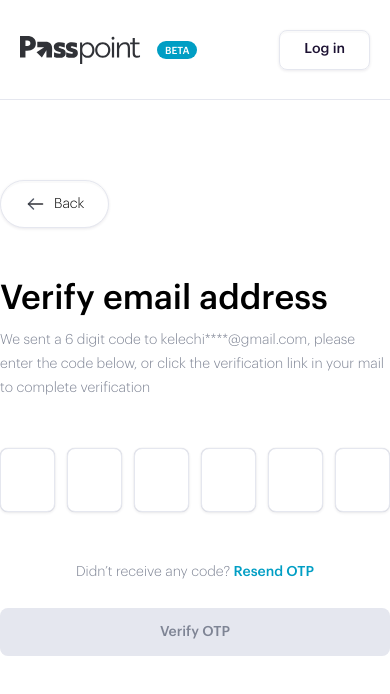
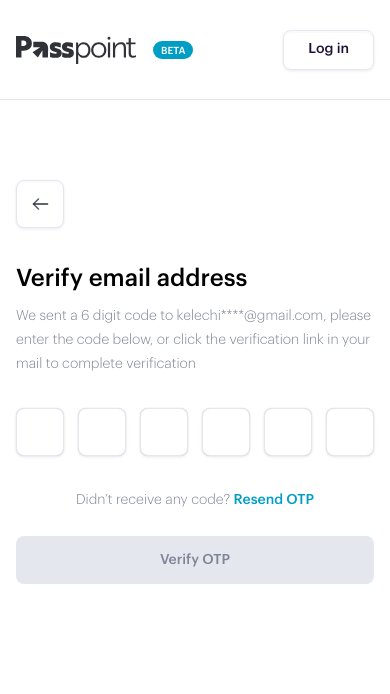
Before and after one commit to passpoint-web/passpoint-go-webapp, a Next.js app: page /auth/verify-email in a window 390 px wide. Shown: the top 694 px of the page. Built offline with nearby package versions, Linux system fonts and the light colour scheme.

Commit message:
added mobile screens for auth screens

```diff
--- a/app/globals.css
+++ b/app/globals.css
@@ -80,18 +80,6 @@
   --btn-disabled: var(--grey-5);
   --btn-secondary-height: 40px;
   --btn-secondary-shadow: 0px 1px 3px 0px rgba(47, 43, 67, 0.10), 0px 2px 0px 0px rgba(234, 234, 234, 0.25) inset;
-}
-
-@media screen and (max-width: 700px) {
-  :root {
-    --header-padding: 40px;
-  }
-}
-
-@media screen and (max-width: 500px) {
-  :root {
-    --header-padding: 20px;
-  }
 }
 
 /* @media (prefers-color-scheme: dark) {} */
@@ -234,15 +222,16 @@
 }
 
 .back_btn {
-  margin: 0 0 48px;
+  margin: 0 0 var(--outer-component-mg);
   width: fit-content;
   height: var(--input-height);
   padding: 0 var(--btn-padding);
-  border-radius: var(--btn-secondary-height);
+  border-radius: var(--input-br);
   border: 1px solid var(--grey-5);
   background-color: #fff;
   display: flex;
   align-items: center;
+  justify-content: center;
   gap: 8px;
   box-shadow: var(--btn-secondary-shadow);
 }
@@ -274,6 +263,37 @@
   /* background: rgb(112, 112, 112); */
   z-index: 50;
   cursor: default;
+}
+
+/* SCREEN RESOLUTIONS */
+@media screen and (max-width: 700px) {
+  :root {
+    --header-padding: 40px;
+    --outer-component-mg: 32px;
+  }
+
+  h1 {
+    font-size: 24px;
+    line-height: 36px;
+  }
+
+  h1 br {
+    display: none;
+  }
+  .back_btn {
+    width: var(--input-height);
+    padding: 0;
+  }
+
+  .back_btn span:last-child {
+    display: none;
+  }
+}
+
+@media screen and (max-width: 500px) {
+  :root {
+    --header-padding: 16px;
+  }
 }
 
 /* ANIMS */
--- a/assets/styles/auth-screens.module.css
+++ b/assets/styles/auth-screens.module.css
@@ -30,9 +30,8 @@
 }
 
 .form {
-  padding-top: 48px;
+  padding-top: var(--outer-component-mg);
   max-width: 600px;
-
 }
 
 .auth > .inner.business_type .form {
@@ -96,6 +95,7 @@
   border-color: var(--sky-blue);
 }
 
+.form_group .custom_country_select button.active,
 .form_group .custom_country_select button:focus {
   border: 1px solid var(--sky-blue);
   outline: transparent;
@@ -105,7 +105,6 @@
 
 .form_group .custom_country_select .content {
   width: 100%;
-  /* border: 1px solid red; */
   display: flex;
   justify-content: flex-start;
   gap: 10px;
@@ -115,7 +114,6 @@
   height: 100%;
   display: grid;
   place-items: center;
-
 }
 
 .form_group .custom_country_select button .content p,
@@ -136,6 +134,23 @@
   width: 100%;
   z-index: 10;
   background-color: #fff;
+}
+
+.form_group .custom_country_select .countries .input_wrapper {
+  position: sticky;
+  position: -webkit-sticky;
+  top: 0;
+}
+
+
+.form_group .custom_country_select .countries input[type=search] {
+  height: 40px;
+  margin: 0 var(--sm-inner-component-mg);
+  width: calc(100% - var(--sm-inner-component-mg)*2);
+}
+
+.form_group .custom_country_select .countries input[type=search]:focus {
+  box-shadow: none;
 }
 
 .form_group .custom_country_select .countries .content {
@@ -178,10 +193,10 @@
 }
 
 .form .action_ctn {
-  margin: 48px 0 24px;
+  margin: var(--outer-component-mg) 0 var(--inner-component-mg);
   display: flex;
   flex-direction: column;
-  gap: 24px;
+  gap: var(--inner-component-mg);
 }
 
 .form .action_ctn.end {
@@ -274,8 +289,9 @@
   stroke: var(--input-border);
 }
 
+.input_wrapper button:focus svg path,
 .input_wrapper input:focus + button svg path {
-  stroke: #000 !important;
+  stroke: var(--grey-1) !important;
 }
 
 .form input::placeholder {
@@ -325,13 +341,17 @@
 }
 
 @media screen and (max-width: 700px) {
+  /* .auth {
+    padding-top: 40px;
+  } */
   .auth > .inner {
     padding-left: 0;
+    padding: 0 var(--header-padding);
   }
-
   .auth .lhs {
     width: 100%;
     min-width: 100%;
+    padding: 0;
   }
 
   .form {
@@ -357,4 +377,11 @@
   .form .action_ctn.end button {
     min-width: 100%;
   }
+
+  .form_group .otp_input > div input {
+    height: 48px;
+    width: 14% !important;
+    max-width: 48px;
+    font-size: 20px;
+  }
 }
```
Also changed, not shown: components/Auth/PasswordField.js (+27 -2 lines), components/Custom/CountrySelect.js (+34 -4 lines), pages/auth/login.js (+6 -3 lines), pages/auth/signup.js (+25 -10 lines).
